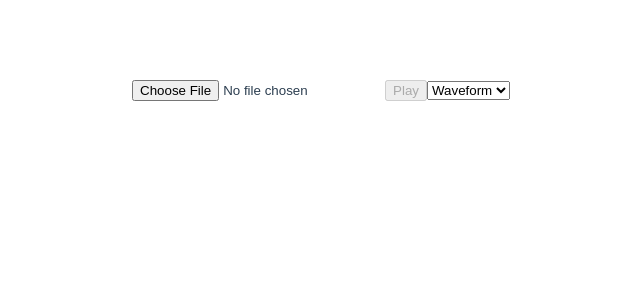
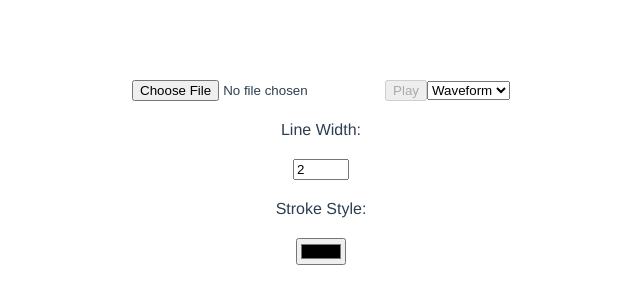
Before and after one commit to drinkingtheink/music-visualizer, a Vue app: page / in a window 1280 px wide. Shown: the top 304 px of the page, without its empty margins (319-959 px from the left). Built offline with nearby package versions, Linux system fonts and the light colour scheme.

Commit message:
user input wip

```diff
--- a/src/components/AudioVisualizer.vue
+++ b/src/components/AudioVisualizer.vue
@@ -9,6 +9,10 @@
       <option value="bars">Bars</option>
       <option value="circles">Circles</option>
     </select>
+    <label for="lineWidth">Line Width:</label>
+    <input type="number" v-model="lineWidth" min="1" max="10" />
+    <label for="strokeStyle">Stroke Style:</label>
+    <input type="color" v-model="strokeStyle" />
     <canvas ref="canvas"></canvas>
   </div>
 </template>
@@ -18,7 +22,7 @@ import { ref, onMounted } from 'vue';
 
 export default {
   setup() {
-    let audioContext = null;
+    const audioContext = new (window.AudioContext || window.webkitAudioContext)();
     const canvas = ref(null);
     const audioBuffer = ref(null);
     const audioSource = ref(null);
@@ -26,13 +30,14 @@ export default {
     const dataArray = ref(null);
     const isPlaying = ref(false);
     const visualizationType = ref('waveform');
+    const lineWidth = ref(2);
+    const strokeStyle = ref('#000000');
     let startTime = 0;
     let pausedTime = 0;
 
     const handleFileUpload = (event) => {
       const file = event.target.files[0];
       if (file && (file.type === 'audio/mpeg' || file.type === 'audio/mp3')) {
-        audioContext = new (window.AudioContext || window.webkitAudioContext)();
         const reader = new FileReader();
         reader.onload = (e) => {
           const arrayBuffer = e.target.result;
@@ -111,8 +116,8 @@ export default {
     };
 
     const drawWaveform = (canvasCtx, WIDTH, HEIGHT) => {
-      canvasCtx.lineWidth = 2;
-      canvasCtx.strokeStyle = 'red';
+      canvasCtx.lineWidth = lineWidth.value;
+      canvasCtx.strokeStyle = strokeStyle.value;
       canvasCtx.beginPath();
 
       const sliceWidth = (WIDTH * 1.0) / dataArray.value.length;
@@ -143,7 +148,7 @@ export default {
       for (let i = 0; i < dataArray.value.length; i++) {
         barHeight = dataArray.value[i] / 2;
 
-        canvasCtx.fillStyle = 'rgb(' + (barHeight + 100) + ',50,50)';
+        canvasCtx.fillStyle = strokeStyle.value;
         canvasCtx.fillRect(x, HEIGHT - barHeight / 2, barWidth, barHeight);
 
         x += barWidth + 1;
@@ -155,7 +160,7 @@ export default {
 
       canvasCtx.beginPath();
       canvasCtx.arc(WIDTH / 2, HEIGHT / 2, radius, 0, 2 * Math.PI, false);
-      canvasCtx.fillStyle = 'rgba(0, 0, 0, 0.5)';
+      canvasCtx.fillStyle = strokeStyle.value;
       canvasCtx.fill();
     };
 
@@ -171,6 +176,8 @@ export default {
       isPlaying,
       audioBuffer,
       visualizationType,
+      lineWidth,
+      strokeStyle,
     };
   },
 };
@@ -182,14 +189,20 @@ export default {
   margin-top: 50px;
 }
 
+input,
+button,
+select {
+  margin-top: 20px;
+}
+
+label {
+  display: block;
+  margin-top: 20px;
+}
+
 canvas {
   display: block;
   margin: 0 auto;
   border: none;
 }
-
-button,
-select {
-  margin-top: 20px;
-}
 </style>
```
